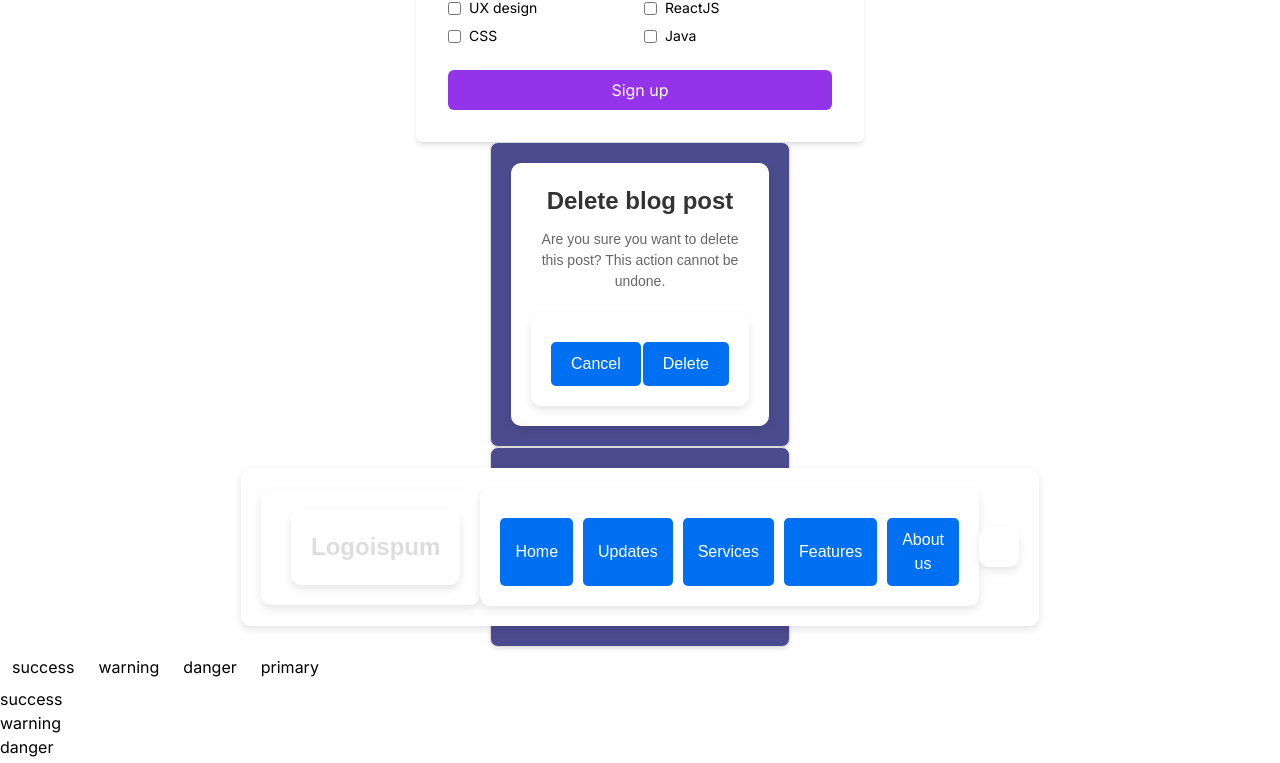
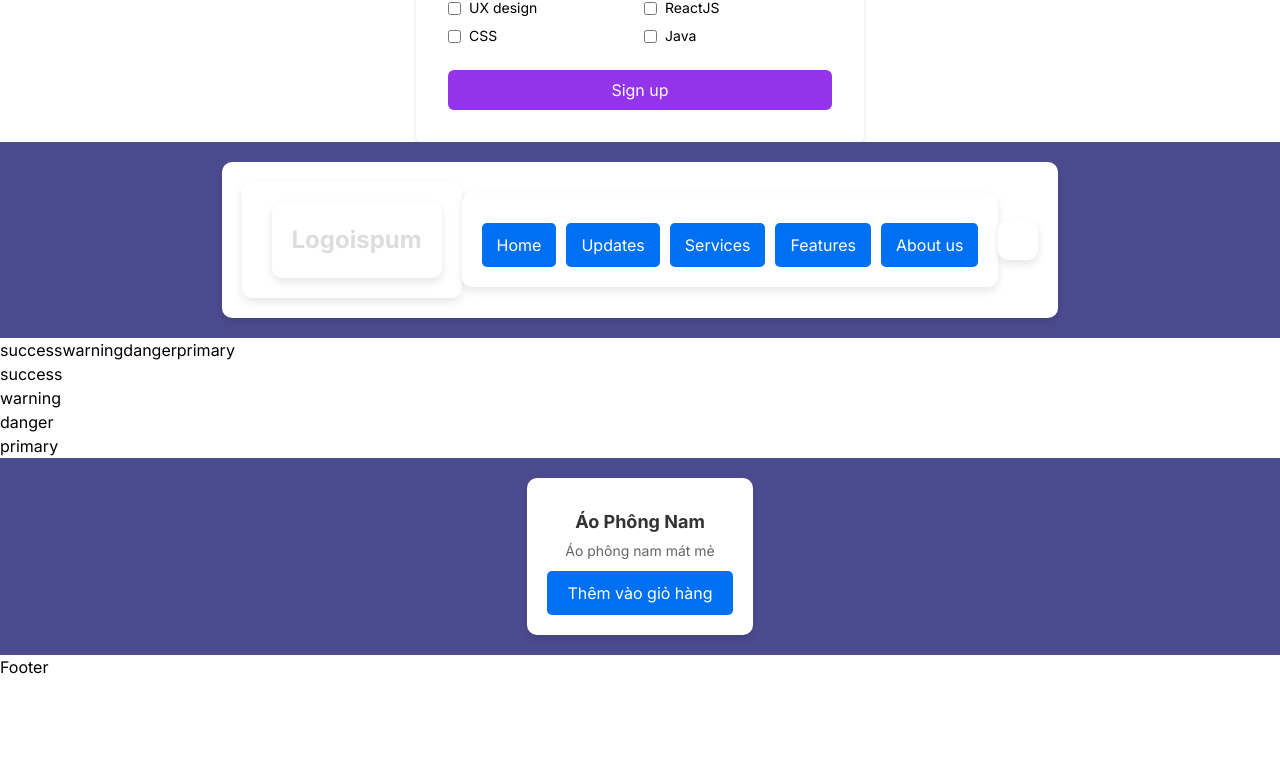
Before and after one commit to Linhtranne/NextJS_ss2, a Next.js app: page / in a window 1280 px wide. Shown: the part 776-1539 px from the top of the page. After the commit the page ends 1455 px from the top, so only its background shows below. Built offline with nearby package versions, Linux system fonts and the light colour scheme.

Commit message:
Update page.tsx

```diff
--- a/app/page.tsx
+++ b/app/page.tsx
@@ -4,7 +4,6 @@ import Footer from './layout/Footer'
 import Ex1 from './Ex1'
 import Ex2 from './Ex2'
 import Ex3 from './Ex3'
-import Ex5 from './Ex5'
 import Ex6 from './Ex6'
 import Ex7 from './Ex7'
 import Ex9 from './Ex9'
@@ -16,7 +15,6 @@ export default function page() {
       <Ex1/>
       <Ex2/>
       <Ex3/>
-      <Ex5/>
       <Ex6/>
       <Ex7/>
       <Ex9/>
```
